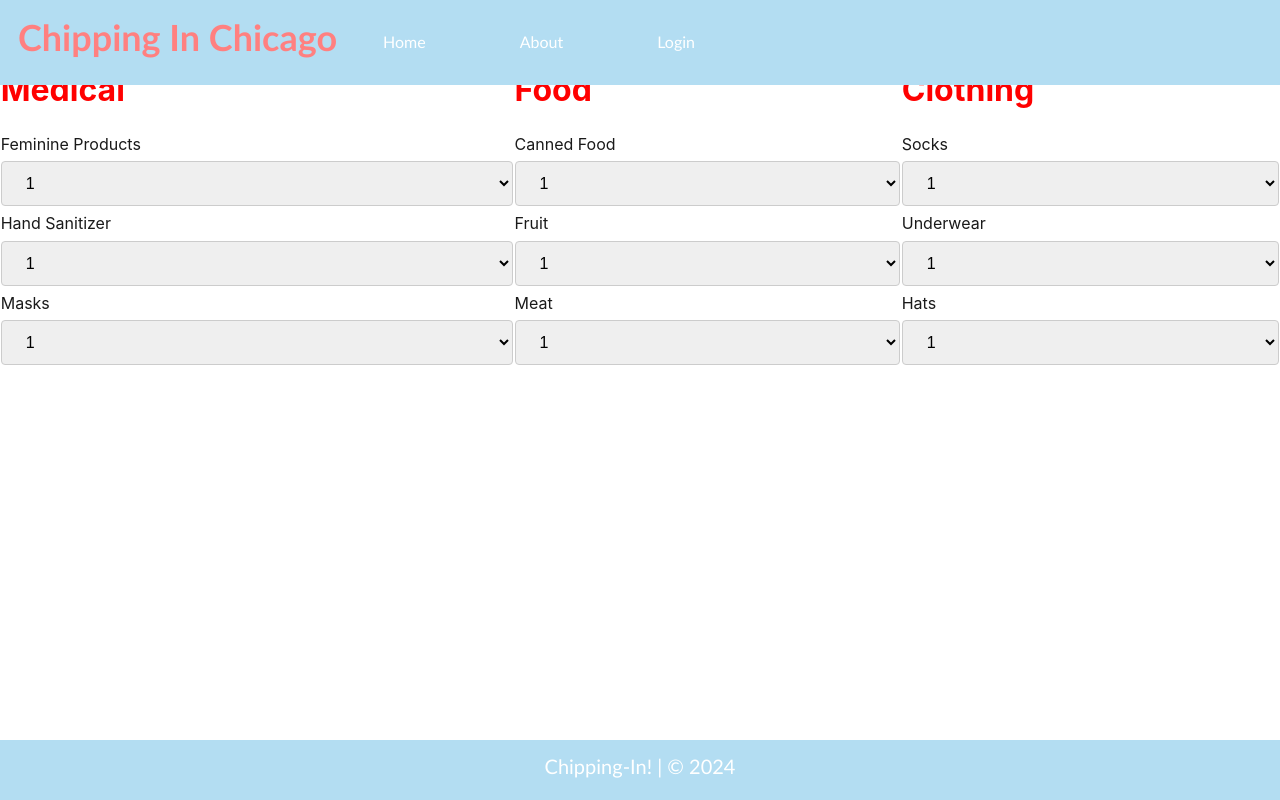
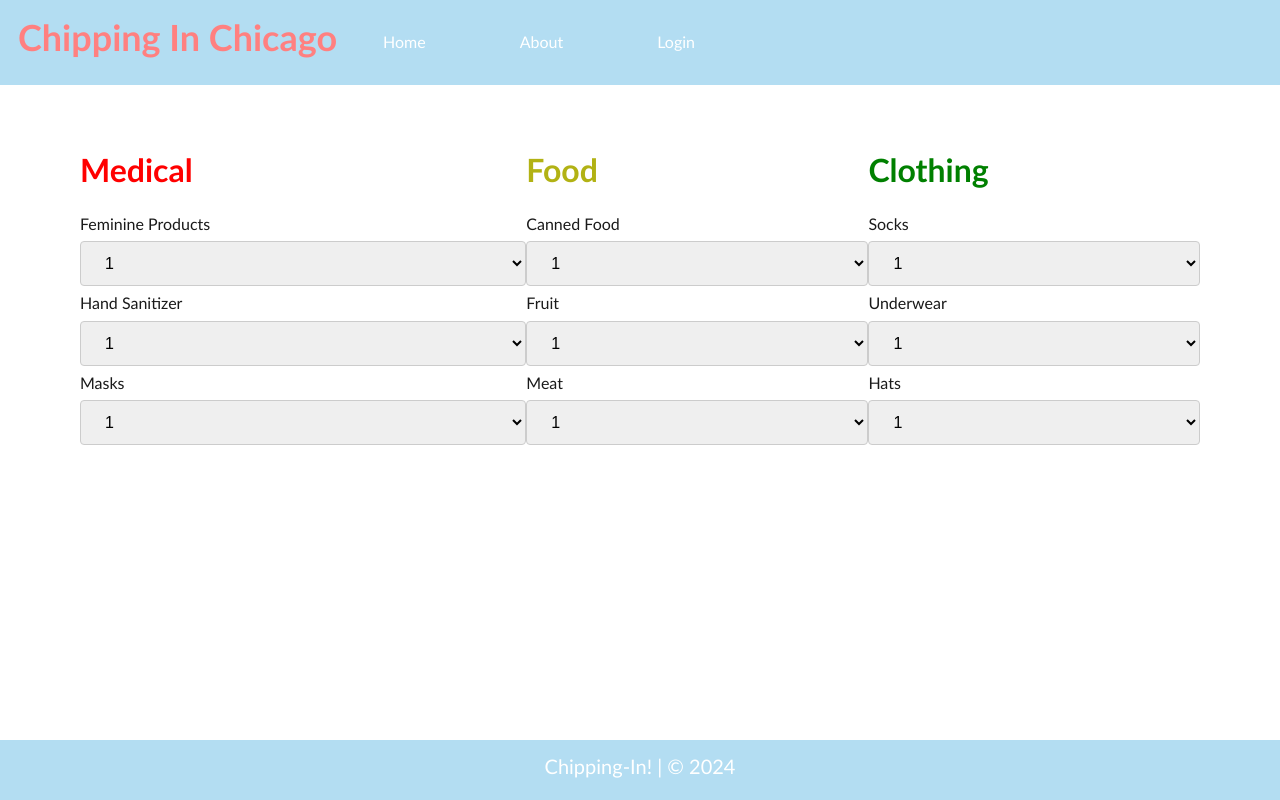
Before and after one commit to Chipping-In-Chicago/Chicago-Charity, a React (Vite) app in the folder client/: page /donations in a window 1280 px wide. Built offline with nearby package versions, Linux system fonts and the light colour scheme.

Commit message:
I updated the css on the donations page

```diff
--- a/client/src/pages/Donations.jsx
+++ b/client/src/pages/Donations.jsx
@@ -6,7 +6,7 @@ export default function Donations() {
       <h1>What would you like to donate today?</h1>
       <div className="donation-categories">
         <div>
-          <h2 className="category-name">Medical</h2>
+          <h2 className="category-name medical">Medical</h2>
           <label for="feminine-products">Feminine Products</label>
           <select name="feminine-products">
             <option value="1">1</option>
@@ -27,7 +27,7 @@ export default function Donations() {
           </select>
         </div>
         <div>
-          <h2 className="category-name">Food</h2>
+          <h2 className="category-name food">Food</h2>
           <label for="canned-food">Canned Food</label>
           <select name="canned-food">
             <option value="1">1</option>
@@ -48,7 +48,7 @@ export default function Donations() {
           </select>
         </div>
         <div>
-          <h2 className="category-name">Clothing</h2>
+          <h2 className="category-name clothing">Clothing</h2>
           <label for="socks">Socks</label>
           <select name="socks">
             <option value="1">1</option>
@@ -62,7 +62,7 @@ export default function Donations() {
             <option value="3">3</option>
           </select>
           <label for="hats">Hats</label>
-          <select name="meahatst">
+          <select name="hats">
             <option value="1">1</option>
             <option value="2">2</option>
             <option value="3">3</option>
--- a/client/src/pages/css/Donations.scss
+++ b/client/src/pages/css/Donations.scss
@@ -2,7 +2,18 @@
     display: flex;
     justify-content: space-around;
     width: 100%;
+    padding: 80px;
+    font-family: 'Trebuchet MS', 'Lucida Sans Unicode', 'Lucida Grande', 'Lucida Sans', Arial, sans-serif;
 }
 .category-name{
     font-weight: bold;
 }
+.medical{
+    color: red;
+}
+.food{
+    color: rgb(178, 178, 20);
+}
+.clothing{
+    color: green;
+}
```
